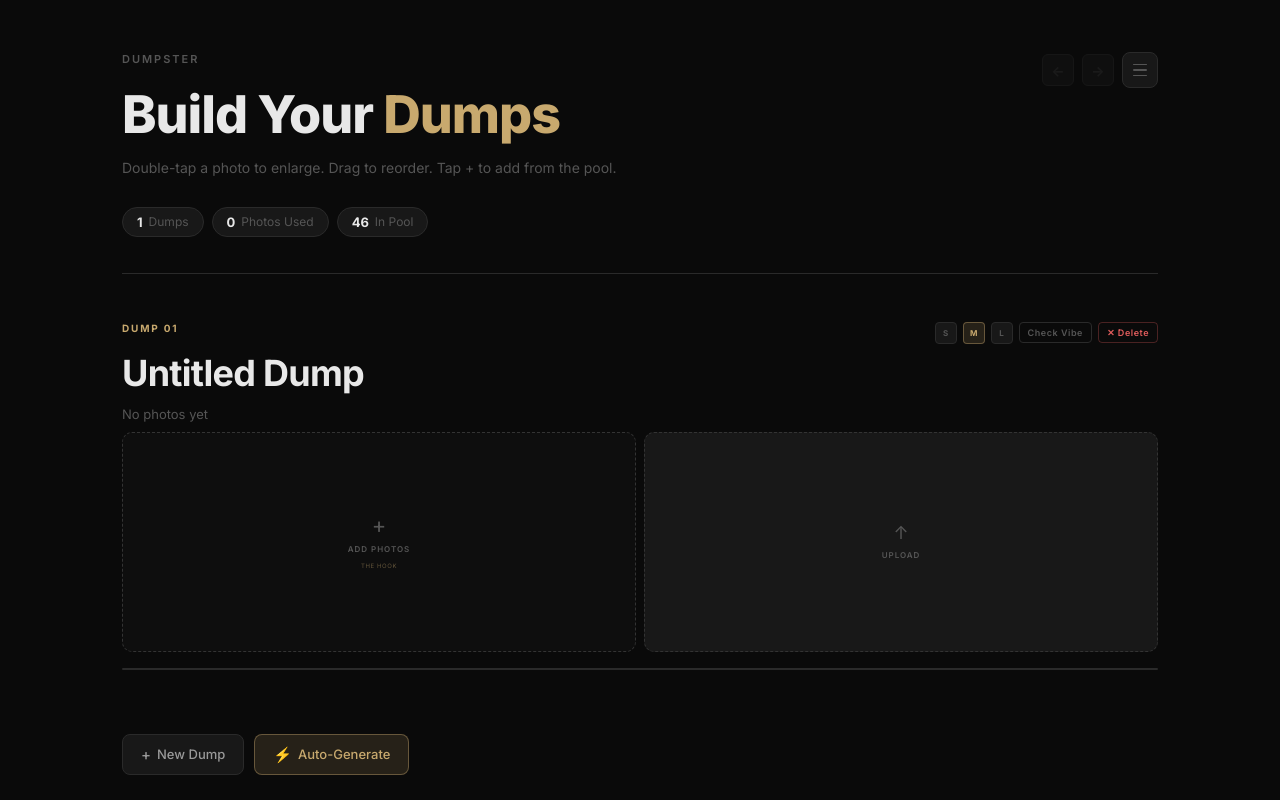
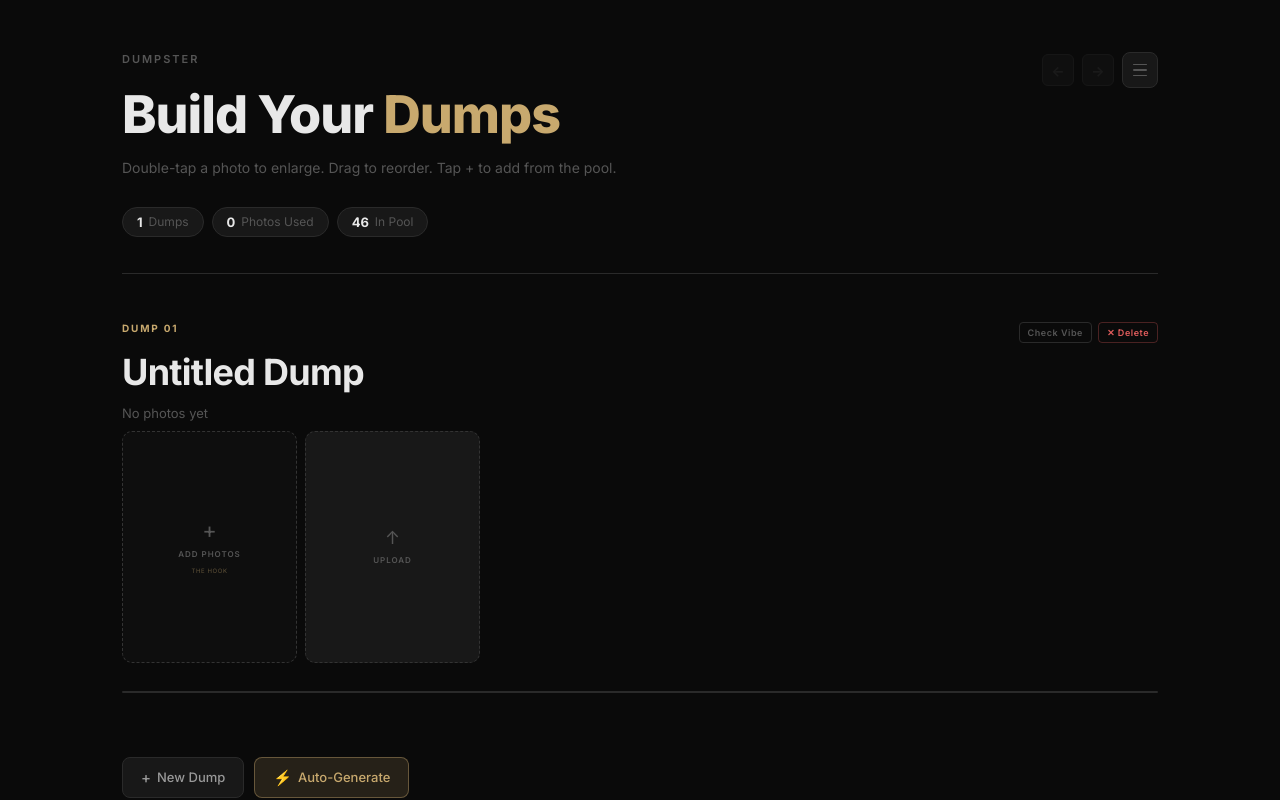
Before and after one commit to leescott2012/dumpster, a React (Vite) app: page / in a window 1280 px wide. Shown: the top 800 px of the page. Built offline with nearby package versions, Linux system fonts and the light colour scheme.

Commit message:
Revert dump photos to horizontal scroll

```diff
--- a/src/components/DumpCard.tsx
+++ b/src/components/DumpCard.tsx
@@ -4,7 +4,7 @@ import {
   closestCenter, type DragEndEvent,
 } from '@dnd-kit/core';
 import {
-  SortableContext, rectSortingStrategy, useSortable,
+  SortableContext, horizontalListSortingStrategy, useSortable,
 } from '@dnd-kit/sortable';
 import { CSS } from '@dnd-kit/utilities';
 import type { Dump, Photo } from '../types';
@@ -25,7 +25,6 @@ export default function DumpCard({ dump, onActivate }: Props) {
   } = useStore();
   const fileRef = useRef<HTMLInputElement>(null);
   const [deleting, setDeleting] = useState(false);
-  const [gridSize, setGridSize] = useState<'small' | 'medium' | 'large'>('medium');
 
   const dumpPhotos = dump.photos
     .map((id) => photos.find((p) => p.id === id))
@@ -80,15 +79,6 @@ export default function DumpCard({ dump, onActivate }: Props) {
           )}
         </p>
         <div style={{ display: 'flex', gap: 6, alignItems: 'center' }}>
-          {/* Grid size controls */}
-          {(['small', 'medium', 'large'] as const).map(s => (
-            <button key={s} onClick={(e) => { e.stopPropagation(); setGridSize(s); }} style={{
-              width: 22, height: 22, borderRadius: 4, fontSize: 8, fontWeight: 700,
-              background: gridSize === s ? 'var(--gold-dim)' : 'var(--bg2)',
-              border: `1px solid ${gridSize === s ? 'rgba(200,169,110,0.4)' : 'var(--border2)'}`,
-              color: gridSize === s ? 'var(--gold)' : 'var(--text3)', cursor: 'pointer',
-            }}>{s === 'small' ? 'S' : s === 'medium' ? 'M' : 'L'}</button>
-          ))}
           <SmallBtn label="Check Vibe" onClick={(e) => { e.stopPropagation(); checkDumpVibe(dump.id); }} />
           <SmallBtn label="✕ Delete" onClick={(e) => { e.stopPropagation(); handleDelete(); }} danger />
         </div>
@@ -117,32 +107,23 @@ export default function DumpCard({ dump, onActivate }: Props) {
         );
       })()}
 
-      {/* Sortable photo grid */}
-      {(() => {
-        const cols = gridSize === 'small' ? 3 : gridSize === 'medium' ? 2 : 1;
-        const slotHeight = gridSize === 'small' ? 140 : gridSize === 'medium' ? 220 : 340;
-        return (
+      {/* Sortable photo row */}
       <DndContext sensors={sensors} collisionDetection={closestCenter} onDragEnd={handleDragEnd}>
-            <SortableContext items={dump.photos} strategy={rectSortingStrategy}>
-              <div style={{
-                display: 'grid',
-                gridTemplateColumns: `repeat(${cols}, 1fr)`,
-                gap: 8, marginBottom: 16,
-              }}>
+        <SortableContext items={dump.photos} strategy={horizontalListSortingStrategy}>
+          <div className="dump-photos-row" style={{ display: 'flex', gap: 8, overflowX: 'auto', overflowY: 'hidden', paddingBottom: 24 }}>
             {dumpPhotos.map((photo, idx) => (
               <SortableSlot
                 key={photo.id}
                 photo={photo}
                 index={idx}
                 totalInDump={dumpPhotos.length}
-                    height={slotHeight}
                 onRemoveFromDump={() => removePhotoFromDump(photo.id, dump.id)}
                 onToggleStar={() => toggleStar(photo.id)}
                 onToggleHuji={() => toggleHuji(photo.id)}
               />
             ))}
 
-                {/* Add slot */}
+            {/* Add slot — always at the end */}
             {dump.photos.length < 20 && (
               <div
                 onClick={(e) => {
@@ -151,12 +132,13 @@ export default function DumpCard({ dump, onActivate }: Props) {
                   document.getElementById('photo-pool')?.scrollIntoView({ behavior: 'smooth', block: 'start' });
                 }}
                 style={{
-                      height: slotHeight, borderRadius: 10,
-                      border: '1.5px dashed var(--border3)',
+                  flexShrink: 0, width: 175, height: 232,
+                  borderRadius: 10, border: '1.5px dashed var(--border3)',
                   background: 'rgba(255,255,255,0.02)',
                   display: 'flex', flexDirection: 'column',
                   alignItems: 'center', justifyContent: 'center', gap: 8,
                   cursor: 'pointer', color: 'var(--text3)', transition: 'all 0.15s',
+                  backdropFilter: 'blur(4px)',
                 }}
                 onMouseEnter={(e) => { (e.currentTarget as HTMLDivElement).style.borderColor = 'var(--gold)'; (e.currentTarget as HTMLDivElement).style.color = 'var(--gold)'; }}
                 onMouseLeave={(e) => { (e.currentTarget as HTMLDivElement).style.borderColor = 'var(--border3)'; (e.currentTarget as HTMLDivElement).style.color = 'var(--text3)'; }}
@@ -174,12 +156,12 @@ export default function DumpCard({ dump, onActivate }: Props) {
               </div>
             )}
 
-                {/* Upload slot */}
+            {/* File upload slot */}
             <div
               onClick={(e) => { e.stopPropagation(); fileRef.current?.click(); }}
               style={{
-                    height: slotHeight, borderRadius: 10,
-                    border: '1.5px dashed var(--border3)',
+                flexShrink: 0, width: 175, height: 232,
+                borderRadius: 10, border: '1.5px dashed var(--border3)',
                 background: 'var(--bg2)', display: 'flex',
                 flexDirection: 'column', alignItems: 'center',
                 justifyContent: 'center', gap: 8,
@@ -194,8 +176,6 @@ export default function DumpCard({ dump, onActivate }: Props) {
           </div>
         </SortableContext>
       </DndContext>
-        );
-      })()}
 
       {/* Gold progress bar */}
       <div style={{ height: 2, background: 'var(--border2)', borderRadius: 1, position: 'relative', overflow: 'hidden', marginTop: 4 }}>
@@ -265,21 +245,18 @@ interface SlotProps {
   photo: Photo;
   index: number;
   totalInDump: number;
-  height?: number;
   onRemoveFromDump: () => void;
   onToggleStar: () => void;
   onToggleHuji: () => void;
 }
 
-function SortableSlot({ photo, index, totalInDump, height, onRemoveFromDump, onToggleStar, onToggleHuji }: SlotProps) {
+function SortableSlot({ photo, index, totalInDump, onRemoveFromDump, onToggleStar, onToggleHuji }: SlotProps) {
   const { attributes, listeners, setNodeRef, transform, transition, isDragging } = useSortable({ id: photo.id });
   return (
     <PhotoCard
       photo={photo}
       index={index}
       totalInDump={totalInDump}
-      width="100%"
-      height={height}
       dragRef={setNodeRef}
       dragStyle={{ transform: CSS.Transform.toString(transform), transition, zIndex: isDragging ? 10 : 1 }}
       dragAttributes={attributes as unknown as Record<string, unknown>}
```
Lines whose indentation alone changed are shown as unchanged.
